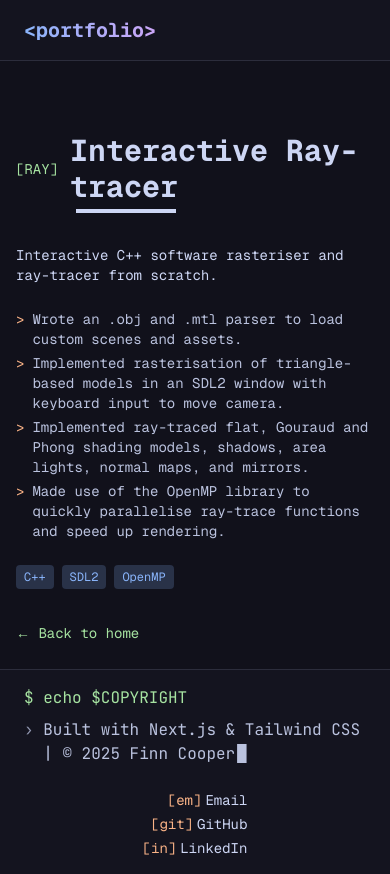
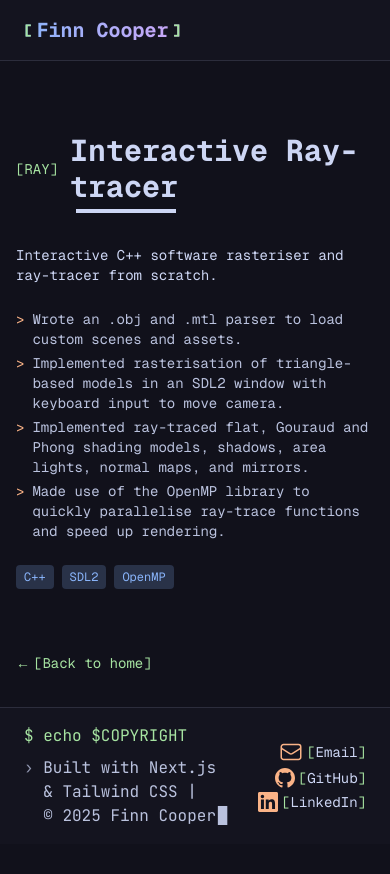
Before and after one commit to sd22404/portfolio, a Next.js app: page /portfolio/projects/cpp-rasteriser-raytracer in a window 390 px wide. After the commit the page ends 844 px from the top, so only its background shows below. Built offline with nearby package versions, Linux system fonts and the light colour scheme.

Commit message:
improve link accessibility and colours

```diff
--- a/app/components/Footer.tsx
+++ b/app/components/Footer.tsx
@@ -1,4 +1,3 @@
-import Text from './ui/Text';
 import TerminalBlock from './ui/TerminalBlock';
 import Links from './sub/Links';
 
@@ -6,19 +5,15 @@ export default function Footer() {
   return (
     <footer className="border-t border-border/50 bg-background-lighter/50 py-4">
       <div className="max-w-7xl mx-auto px-6">
-        <div className="flex flex-col md:flex-row items-center justify-between gap-6">
+        <div className="flex items-center justify-between gap-6">
           <div className="space-y-2">
             <TerminalBlock variant="prompt">echo $COPYRIGHT</TerminalBlock>
             <TerminalBlock variant="output" showCursor>
-              Built with Next.js & Tailwind CSS | © 2025 Finn Cooper
+              Built with Next.js & <span className="whitespace-nowrap">Tailwind CSS</span> | <span className="whitespace-nowrap">© 2025</span> <span className="whitespace-nowrap">Finn Cooper</span>
             </TerminalBlock>
           </div>
 
           <Links className="flex gap-1 flex-col justify-center items-end" />
-
-          {/* <Text variant="highlight" className="ml-auto">
-            &lt;/portfolio&gt;
-          </Text> */}
         </div>
       </div>
     </footer>
--- a/app/components/Header.tsx
+++ b/app/components/Header.tsx
@@ -4,7 +4,7 @@ import Text from './ui/Text';
 export type LinkItem = {
     href: string;
     label: string;
-    variant?: 'text' | 'text-alt' | 'underline';
+    variant?: 'text' | 'underline' | 'button';
 }
 
 export default function Header({ links = [] as LinkItem[] }) {
@@ -15,9 +15,11 @@ export default function Header({ links = [] as LinkItem[] }) {
                     <Link
                         variant="underline"
                         href="/#"
-                        className="py-4 inline-flex items-center font-mono text-xl font-bold bg-gradient-to-r from-accent to-accent-secondary bg-clip-text text-transparent text-nowrap transition-all duration-300 hover:scale-105"
+                        className="py-4 gap-1 inline-flex items-center font-mono text-xl font-bold bg-gradient-to-r from-accent to-accent-secondary bg-clip-text text-transparent text-nowrap transition-all duration-300 hover:scale-105"
                     >
-                        &lt;portfolio&gt;
+                        <Text variant="ornament">[</Text>
+                        <span>Finn Cooper</span>
+                        <Text variant="ornament">]</Text>
                     </Link>
 
                     <div className="ml-6 flex flex-1 overflow-x-auto min-w-0 scroll-smooth hide-scrollbar">
--- a/app/components/sub/Links.tsx
+++ b/app/components/sub/Links.tsx
@@ -9,28 +9,28 @@ export default function Links({className = '', variant = 'text'}: {className?: s
         variant === 'text' ? (
             <div className={className}>
                 <Link href="mailto:finlay.j.cooper137@gmail.com" external variant="text" className="flex items-center gap-1">
-                    <Text variant='ornament-alt'>[em]</Text>
-                    Email
+                    <span className="text-accent-quaternary">{emailIcon}</span>
+                    <span className="inline-flex"><Text variant='ornament'>[</Text>Email<Text variant='ornament'>]</Text></span>
                 </Link>
                 <Link href="https://github.com/sd22404" external variant="text" className="flex items-center gap-1">
-                    <Text variant='ornament-alt'>[git]</Text>
-                    GitHub
+                    <span className="text-accent-quaternary">{githubIcon}</span>
+                    <span className="inline-flex"><Text variant='ornament'>[</Text>GitHub<Text variant='ornament'>]</Text></span>
                 </Link>
                 <Link href="https://linkedin.com/in/finlay-cooper" external variant="text" className="flex items-center gap-1">
-                    <Text variant='ornament-alt'>[in]</Text>
-                    LinkedIn
+                    <span className="text-accent-quaternary">{linkedinIcon}</span>
+                    <span className="inline-flex"><Text variant='ornament'>[</Text>LinkedIn<Text variant='ornament'>]</Text></span>
                 </Link>
             </div>
         ) : (
             <div className={className}>
                 <Button href="https://linkedin.com/in/finlay-cooper" external variant="ghost">
-                    {linkedinIcon}
+                    <span className="text-accent-quaternary">{linkedinIcon}</span>
                 </Button>
                 <Button href="https://github.com/sd22404" external variant="ghost">
-                    {githubIcon}
+                    <span className="text-accent-quaternary">{githubIcon}</span>
                 </Button>
                 <Button href="mailto:finlay.j.cooper137@gmail.com" external variant="ghost">
-                    {emailIcon}
+                    <span className="text-accent-quaternary">{emailIcon}</span>
                 </Button>
             </div>
         )
--- a/app/components/ui/Button.tsx
+++ b/app/components/ui/Button.tsx
@@ -18,22 +18,23 @@ export default function Button({
   children,
   className = ''
 }: ButtonProps) {
-  const baseClasses = `px-6 py-3 rounded font-mono text-sm font-semibold transition-all duration-300
-    active:scale-95 focus-visible:outline-none focus-visible:ring-2 focus-visible:ring-accent focus-visible:ring-offset-2 focus-visible:ring-offset-background`;
+  const baseClasses = `px-6 py-3 font-semibold`;
 
   const variantClasses = {
     primary: `shadow-md text-background bg-gradient-to-r from-accent to-accent-secondary
       hover:shadow-lg hover:shadow-accent/30 hover:scale-105 hover:brightness-110
-      active:shadow-md active:brightness-100`,
+      active:shadow-md active:brightness-100
+      focus-visible:text-background`,
     secondary: `shadow-md border border-border bg-background-lighter/50
-      hover:border-accent hover:text-accent hover:bg-background-lighter hover:shadow-md hover:shadow-accent/20 hover:-translate-y-0.5
+      hover:border-accent-secondary hover:text-accent-secondary hover:bg-background-lighter hover:shadow-md hover:shadow-accent-secondary/20 hover:-translate-y-0.5
       active:translate-y-0`,
-    ghost: `border border-transparent hover:border-border/50 hover:bg-background-lighter/80
+    ghost: `border border-transparent hover:border-border/50 hover:bg-background-lighter/80 hover:text-accent-secondary
       hover:shadow-sm transition-all`,
     glow: `relative drop-shadow-lg text-background bg-gradient-to-r from-accent to-accent-secondary overflow-hidden
       hover:shadow-[0_0_20px_rgba(137,180,250,0.4)] hover:scale-105
       before:absolute before:inset-0 before:bg-gradient-to-r before:from-white/20 before:to-transparent before:translate-x-[-100%] before:transition-transform before:duration-500
-      hover:before:translate-x-[100%]`
+      hover:before:translate-x-[100%]
+      focus-visible:text-background`
   };
 
   const classes = `${baseClasses} ${variantClasses[variant]} ${className}`;
--- a/app/components/ui/Icons.tsx
+++ b/app/components/ui/Icons.tsx
@@ -1,35 +1,35 @@
 export const emailIcon = (
-    <svg xmlns="http://www.w3.org/2000/svg" fill="none" viewBox="0 0 24 24" strokeWidth={1.5} stroke="currentColor" className="size-6 text-accent-quaternary">
+    <svg xmlns="http://www.w3.org/2000/svg" fill="none" viewBox="0 0 24 24" strokeWidth={1.5} stroke="currentColor" className="size-6">
         <path strokeLinecap="round" strokeLinejoin="round" d="M21.75 6.75v10.5a2.25 2.25 0 0 1-2.25 2.25h-15a2.25 2.25 0 0 1-2.25-2.25V6.75m19.5 0A2.25 2.25 0 0 0 19.5 4.5h-15a2.25 2.25 0 0 0-2.25 2.25m19.5 0v.243a2.25 2.25 0 0 1-1.07 1.916l-7.5 4.615a2.25 2.25 0 0 1-2.36 0L3.32 8.91a2.25 2.25 0 0 1-1.07-1.916V6.75" />
     </svg>
 );
 
 export const githubIcon = (
-    <svg className="w-5 h-5 text-accent-quaternary" fill="currentColor" viewBox="0 0 24 24" xmlns="http://www.w3.org/2000/svg">
+    <svg className="w-5 h-5" fill="currentColor" viewBox="0 0 24 24" xmlns="http://www.w3.org/2000/svg">
         <path d="M12 0c-6.626 0-12 5.373-12 12 0 5.302 3.438 9.8 8.207 11.387.599.111.793-.261.793-.577v-2.234c-3.338.726-4.033-1.416-4.033-1.416-.546-1.387-1.333-1.756-1.333-1.756-1.089-.745.083-.729.083-.729 1.205.084 1.839 1.237 1.839 1.237 1.07 1.834 2.807 1.304 3.492.997.107-.775.418-1.305.762-1.604-2.665-.305-5.467-1.334-5.467-5.931 0-1.311.469-2.381 1.236-3.221-.124-.303-.535-1.524.117-3.176 0 0 1.008-.322 3.301 1.23.957-.266 1.983-.399 3.003-.404 1.02.005 2.047.138 3.006.404 2.291-1.552 3.297-1.23 3.297-1.23.653 1.653.242 2.874.118 3.176.77.84 1.235 1.911 1.235 3.221 0 4.609-2.807 5.624-5.479 5.921.43.372.823 1.102.823 2.222v3.293c0 .319.192.694.801.576 4.765-1.589 8.199-6.086 8.199-11.386 0-6.627-5.373-12-12-12z"/>
     </svg>
 );
 
 export const linkedinIcon = (
-    <svg className="w-5 h-5 text-accent-quaternary" fill="currentColor" viewBox="0 0 24 24" xmlns="http://www.w3.org/2000/svg">
+    <svg className="w-5 h-5" fill="currentColor" viewBox="0 0 24 24" xmlns="http://www.w3.org/2000/svg">
         <path d="M20.447 20.452h-3.554v-5.569c0-1.328-.027-3.037-1.852-3.037-1.853 0-2.136 1.445-2.136 2.939v5.667H9.351V9h3.414v1.561h.046c.477-.9 1.637-1.85 3.37-1.85 3.601 0 4.267 2.37 4.267 5.455v6.286zM5.337 7.433c-1.144 0-2.063-.926-2.063-2.065 0-1.138.92-2.063 2.063-2.063 1.14 0 2.064.925 2.064 2.063 0 1.139-.925 2.065-2.064 2.065zm1.782 13.019H3.555V9h3.564v11.452zM22.225 0H1.771C.792 0 0 .774 0 1.729v20.542C0 23.227.792 24 1.771 24h20.451C23.2 24 24 23.227 24 22.271V1.729C24 .774 23.2 0 22.222 0h.003z"/>
     </svg>
 );
 
 export const gameControllerIcon = (
-    <svg xmlns="http://www.w3.org/2000/svg" fill="none" viewBox="0 0 24 24" strokeWidth={1.5} stroke="currentColor" className="size-10 text-accent-quaternary">
+    <svg xmlns="http://www.w3.org/2000/svg" fill="none" viewBox="0 0 24 24" strokeWidth={1.5} stroke="currentColor" className="size-10">
         <path strokeLinecap="round" strokeLinejoin="round" d="M14.25 6.087c0-.355.186-.676.401-.959.221-.29.349-.634.349-1.003 0-1.036-1.007-1.875-2.25-1.875s-2.25.84-2.25 1.875c0 .369.128.713.349 1.003.215.283.401.604.401.959v0a.64.64 0 0 1-.657.643 48.39 48.39 0 0 1-4.163-.3c.186 1.613.293 3.25.315 4.907a.656.656 0 0 1-.658.663v0c-.355 0-.676-.186-.959-.401a1.647 1.647 0 0 0-1.003-.349c-1.036 0-1.875 1.007-1.875 2.25s.84 2.25 1.875 2.25c.369 0 .713-.128 1.003-.349.283-.215.604-.401.959-.401v0c.31 0 .555.26.532.57a48.039 48.039 0 0 1-.642 5.056c1.518.19 3.058.309 4.616.354a.64.64 0 0 0 .657-.643v0c0-.355-.186-.676-.401-.959a1.647 1.647 0 0 1-.349-1.003c0-1.035 1.008-1.875 2.25-1.875 1.243 0 2.25.84 2.25 1.875 0 .369-.128.713-.349 1.003-.215.283-.4.604-.4.959v0c0 .333.277.599.61.58a48.1 48.1 0 0 0 5.427-.63 48.05 48.05 0 0 0 .582-4.717.532.532 0 0 0-.533-.57v0c-.355 0-.676.186-.959.401-.29.221-.634.349-1.003.349-1.035 0-1.875-1.007-1.875-2.25s.84-2.25 1.875-2.25c.37 0 .713.128 1.003.349.283.215.604.401.96.401v0a.656.656 0 0 0 .658-.663 48.422 48.422 0 0 0-.37-5.36c-1.886.342-3.81.574-5.766.689a.578.578 0 0 1-.61-.58v0Z" />
     </svg>
 );
 
 export const personIcon = (
-    <svg xmlns="http://www.w3.org/2000/svg" fill="none" viewBox="0 0 24 24" strokeWidth={1.5} stroke="currentColor" className="size-10 text-accent-quaternary">
+    <svg xmlns="http://www.w3.org/2000/svg" fill="none" viewBox="0 0 24 24" strokeWidth={1.5} stroke="currentColor" className="size-10">
         <path strokeLinecap="round" strokeLinejoin="round" d="M15.75 6a3.75 3.75 0 1 1-7.5 0 3.75 3.75 0 0 1 7.5 0ZM4.501 20.118a7.5 7.5 0 0 1 14.998 0A17.933 17.933 0 0 1 12 21.75c-2.676 0-5.216-.584-7.499-1.632Z" />
     </svg>
 );
 
 export const rosetteIcon = (
-    <svg className="w-8 h-8 text-accent-quaternary" fill="none" stroke="currentColor" strokeWidth="1.5" strokeLinecap="round" strokeLinejoin="round" viewBox="0 0 24 24" xmlns="http://www.w3.org/2000/svg">
+    <svg className="w-8 h-8" fill="none" stroke="currentColor" strokeWidth="1.5" strokeLinecap="round" strokeLinejoin="round" viewBox="0 0 24 24" xmlns="http://www.w3.org/2000/svg">
         <circle cx="12" cy="8" r="4"/>
         <path d="M8.5 12l-2 6 4-2 3.5 2-1.5-6H8.5z"/>
         <path d="M15.5 12l1.5 6-3.5-2-4 2 2-6h4z" opacity=".8"/>
@@ -37,7 +37,7 @@ export const rosetteIcon = (
 );
 
 export const karateBeltIcon = (
-    <svg className="w-8 h-8 text-accent-quaternary" fill="none" stroke="currentColor" strokeWidth="1.5" strokeLinecap="round" strokeLinejoin="round" viewBox="0 0 24 24" xmlns="http://www.w3.org/2000/svg">
+    <svg className="w-8 h-8" fill="none" stroke="currentColor" strokeWidth="1.5" strokeLinecap="round" strokeLinejoin="round" viewBox="0 0 24 24" xmlns="http://www.w3.org/2000/svg">
         <rect x="3" y="10.5" width="18" height="3" rx="1.5"/>
         <rect x="11" y="12" width="2" height="4"/>
         <path d="M12 16l-5 5h3l2-2 2 2h3l-5-5z"/>
@@ -45,7 +45,7 @@ export const karateBeltIcon = (
 );
 
 export const starIcon = (
-    <svg xmlns="http://www.w3.org/2000/svg" fill="none" viewBox="0 0 24 24" strokeWidth={1.5} stroke="currentColor" className="size-10 text-accent-quaternary">
+    <svg xmlns="http://www.w3.org/2000/svg" fill="none" viewBox="0 0 24 24" strokeWidth={1.5} stroke="currentColor" className="size-10">
         <path strokeLinecap="round" strokeLinejoin="round" d="M11.48 3.499a.562.562 0 0 1 1.04 0l2.125 5.111a.563.563 0 0 0 .475.345l5.518.442c.499.04.701.663.321.988l-4.204 3.602a.563.563 0 0 0-.182.557l1.285 5.385a.562.562 0 0 1-.84.61l-4.725-2.885a.562.562 0 0 0-.586 0L6.982 20.54a.562.562 0 0 1-.84-.61l1.285-5.386a.562.562 0 0 0-.182-.557l-4.204-3.602a.562.562 0 0 1 .321-.988l5.518-.442a.563.563 0 0 0 .475-.345L11.48 3.5Z" />
     </svg>
 );
--- a/app/components/ui/Link.tsx
+++ b/app/components/ui/Link.tsx
@@ -5,25 +5,27 @@ interface LinkProps {
   href: string;
   external?: boolean;
   children: ReactNode;
-  variant?: 'text' | 'text-alt' | 'underline' | 'button';
+  variant?: 'text' | 'underline' | 'button';
   className?: string;
 }
 
 export default function Link({ href, external, children, variant = 'text', className = '' }: LinkProps) {
-  const variantClasses: Record<'text' | 'text-alt' | 'underline' | 'button', string> = {
-    'text': "hover:text-accent-tertiary transition-all font-mono text-sm",
-    'text-alt': "hover:text-accent-quaternary transition-all font-mono text-sm",
+  const base = `font-mono text-sm rounded transition-all duration-300
+    active:scale-95 focus-visible:text-accent-secondary focus-visible:outline-none focus-visible:ring-2 focus-visible:ring-accent-secondary focus-visible:ring-offset-2 focus-visible:ring-offset-background`;
+
+  const variantClasses: Record<'text' | 'underline' | 'button', string> = {
+    'text': "hover:text-accent-tertiary",
     'button': "",
-    'underline': "font-mono text-sm text-accent-tertiary hover:underline",
+    'underline': "text-accent-tertiary hover:underline",
   };
 
   return (
     external ? (
-    <a href={href} className={`${variantClasses[variant]} ${className}`} target="_blank" rel="noopener noreferrer">
+    <a href={href} className={`${base} ${variantClasses[variant]} ${className}`} target="_blank" rel="noopener noreferrer">
       {children}
     </a>
     ) : (
-    <NextLink href={href} className={`${variantClasses[variant]} ${className}`}>
+    <NextLink href={href} className={`${base} ${variantClasses[variant]} ${className}`}>
       {children}
     </NextLink>
   ));
--- a/app/globals.css
+++ b/app/globals.css
@@ -63,11 +63,11 @@ html {
   --background-selection: #45475a;  /* surface1 for selection */
   --foreground: #cdd6f4;            /* text */
 
-  --accent: #89b4fa;                /* blue as primary accent */
+  --accent: var(--color-blue);
   --accent-secondary: var(--color-purple);
   --accent-tertiary: var(--color-green);
   --accent-quaternary: var(--color-orange);
-  --foreground-darker: #bac2de;    /* subtext1 */
+  --foreground-darker: #bac2de;     /* subtext1 */
   --muted: #9399b2;                 /* overlay2 */
   --border: #45475a;                /* surface1 */
 
--- a/app/projects/[slug]/page.tsx
+++ b/app/projects/[slug]/page.tsx
@@ -57,7 +57,11 @@ export default async function ProjectPage({ params }: { params: Promise<{ slug:
                                 ))}
                             </TagContainer>
                         }
-                        <Link href="/#projects" variant="underline" className="mt-8">← Back to home</Link>
+
+                        <Link href="/#projects" variant="underline" className="mt-8 inline-flex items-center gap-1 group/link">
+                            <Text variant="ornament" className="transition-transform duration-200 group-hover/link:-translate-x-1">←</Text>
+                            <span className='inline-flex'><Text variant='ornament'>[</Text>Back to home<Text variant='ornament'>]</Text></span>
+                        </Link>
                     </div>
 
                     {hasMedia && (
```
Also changed, not shown: app/components/sub/ProjectCard.tsx (+4 -4 lines).
